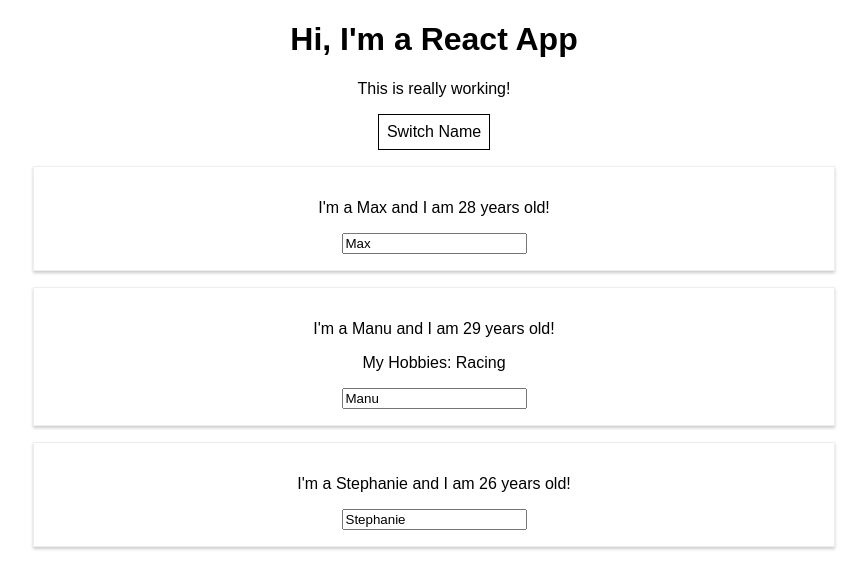
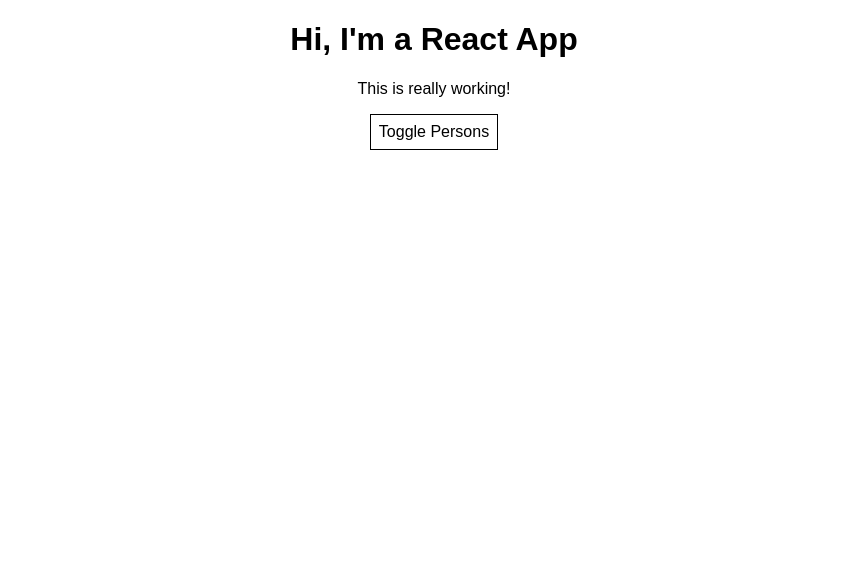
Before and after one commit to cnjoy/reactapp, a React (Create React App) app: page / in a window 1280 px wide. Shown: the top 588 px of the page, without its empty margins (206-1073 px from the left). Built offline with nearby package versions, Linux system fonts and the light colour scheme.

Commit message:
52. Rendering Content conditionally

```diff
--- a/src/App.js
+++ b/src/App.js
@@ -10,7 +10,8 @@
     {name: 'Manu', age: 29},
     {name: 'Stephanie', age: 26}
     ],
-    otherState: 'some other value'
+    otherState: 'some other value',
+    showPersons: false
 }
 
   switchNameHandler = (newName) => {
@@ -33,6 +34,12 @@
     })
   }
 
+  togglePersonHandler = () => {
+    const doesShow = this.state.showPersons;
+    this.setState({showPersons: !doesShow});
+  }
+
+
 
   render () {
     const style = {
@@ -40,6 +47,7 @@
       font: 'inherit',
       border: '1px solid',
       padding: '8px',
+      cursor: 'pointer'
     }
     return (
             <div className="App">
@@ -47,7 +55,10 @@
               <p>This is really working!</p>
               <button
               style={style}
-              onClick={() => this.switchNameHandler.bind('Maximilian!!')}>Switch Name</button>
+              onClick={this.togglePersonHandler}>Toggle Persons</button>
+              { this.state.showPersons === true ?
+
+                <div>
                   <Person
                   name={this.state.persons[0].name}
                   age={this.state.persons[0].age}/>
@@ -60,7 +71,8 @@
                   <Person
                   name={this.state.persons[2].name}
                   age={this.state.persons[2].age}/>
-
+                </div> : null
+              }
           </div>
           );
     }
```
Lines whose indentation alone changed are shown as unchanged.
